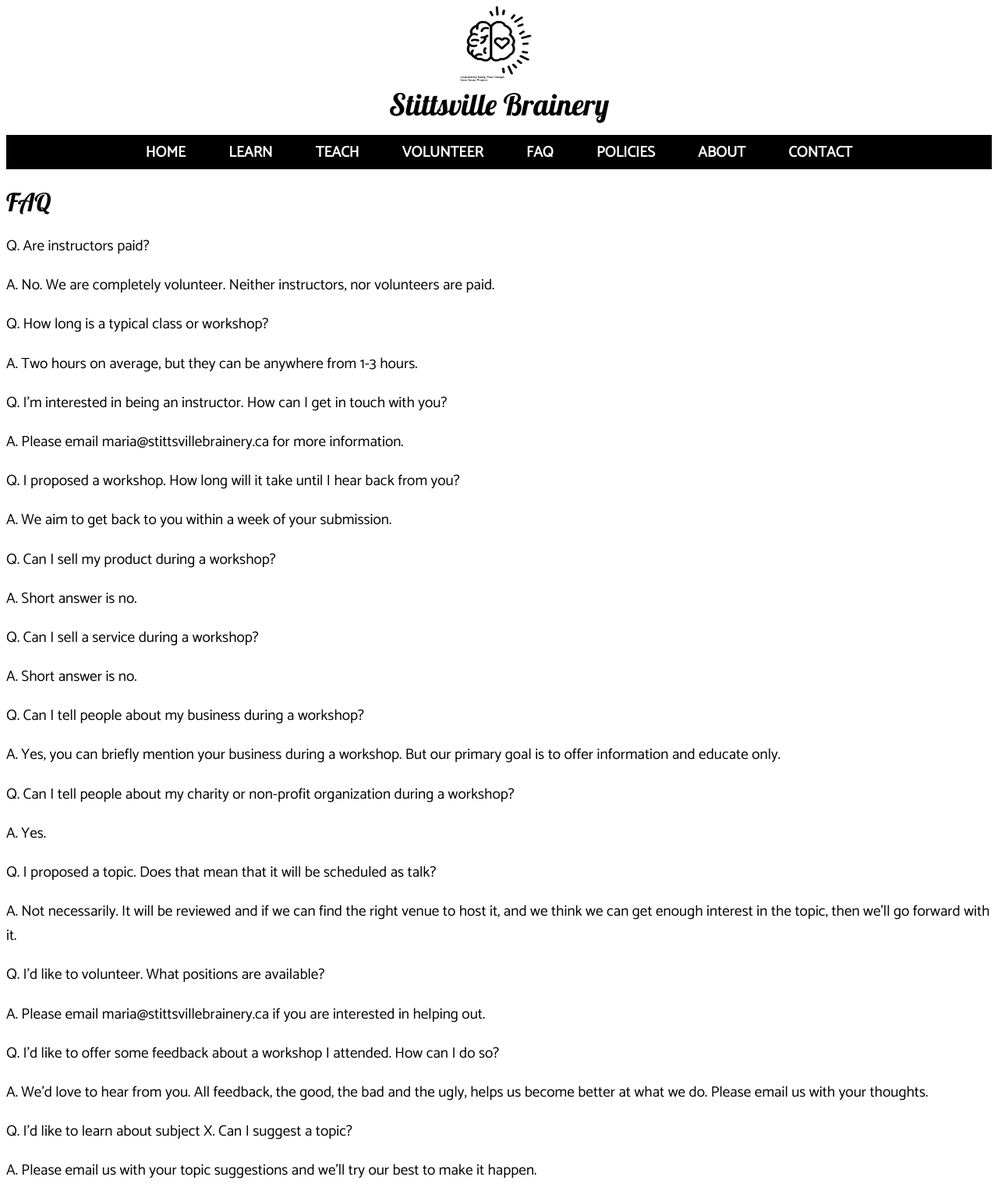
After one commit to msoulier/stittsvillebrainery_site, a Flask app: page /faq/ in a window 1280 px wide. The commit adds this page. Shown: the whole page at 78% size. Run offline with Flask 2, Linux system fonts and the light colour scheme.

Commit message:
Populating some of the initial site content.

```diff
--- a/site/routes.py
+++ b/site/routes.py
@@ -21,6 +21,22 @@
     log.info("in index, request.method is GET")
     return render_template('index.html')
 
+@app.route('/policies/')
+def policies():
+    return render_template('policies.html')
+
+@app.route('/about/')
+def about():
+    return render_template('about.html')
+
+@app.route('/contact/')
+def contact():
+    return render_template('contact.html')
+
+@app.route('/faq/')
+def faq():
+    return render_template('faq.html')
+
 def main():
     host = '0.0.0.0'
     port = 8080
--- a/site/templates/base.html
+++ b/site/templates/base.html
@@ -1,10 +1,9 @@
 <html>
     <head>
         <title>Welcome to the Stittsville Brainery!</title>
-        <link rel="icon" href="/static/images/brainery_logo_large.png">
+        <link rel="icon" href="/static/images/brainery_with_heart.png">
         <link href="https://fonts.googleapis.com/css?family=Lobster" rel="stylesheet">
         <link href="https://fonts.googleapis.com/css?family=Catamaran" rel="stylesheet">
-        <link href="https://fonts.googleapis.com/css?family=Shadows Into Light" rel="stylesheet">
         <style>
             * { box-sizing: border-box; }
             p.logo { font-family: "Lobster", sans-serif;
@@ -43,6 +42,7 @@
                  font-weight: normal; }
             h2 { font-family: Catamaran;
                  font-weight: normal; }
+            li { font-family: Catamaran;}
 
         </style>
     </head>
--- /dev/null
+++ b/site/templates/faq.html
@@ -0,0 +1,42 @@
+{% extends "base.html" %}
+
+{% block content %}
+<h1>FAQ</h1>
+<p>Q.  Are instructors paid?</p>
+<p>A.  No.  We are completely volunteer.  Neither instructors, nor volunteers
+are paid.</p>
+<p>Q.  How long is a typical class or workshop?</p>
+<p>A.  Two hours on average, but they can be anywhere from 1-3 hours.</p>
+<p>Q.  I'm interested in being an instructor.  How can I get in touch with
+you?</p>
+<p>A.  Please email maria@stittsvillebrainery.ca for more information.</p>
+<p>Q.  I proposed a workshop.  How long will it take until I hear back from
+you?</p>
+<p>A.  We aim to get back to you within a week of your submission.</p>
+<p>Q.  Can I sell my product during a workshop?</p>
+<p>A.  Short answer is no.</p>
+<p>Q.  Can I sell a service during a workshop?</p>
+<p>A.  Short answer is no.</p>
+<p>Q.  Can I tell people about my business during a workshop?</p>
+<p>A.  Yes, you can briefly mention your business during a workshop. But our
+primary goal is to offer information and educate only.</p>
+<p>Q.  Can I tell people about my charity or non-profit organization during a
+workshop?</p>
+<p>A.  Yes.</p>
+<p>Q.  I proposed a topic.  Does that mean that it will be scheduled as
+talk?</p>
+<p>A.  Not necessarily.  It will be reviewed and if we can find the right
+venue to host it, and we think we can get enough interest in the topic, then
+we'll go forward with it.</p>
+<p>Q.  I'd like to volunteer.  What positions are available?</p>
+<p>A.  Please email maria@stittsvillebrainery.ca if you are interested in
+helping out.</p>
+<p>Q.  I'd like to offer some feedback about a workshop I attended.  How can I
+do so?</p>
+<p>A.  We'd love to hear from you.  All feedback, the good, the bad and the
+ugly, helps us become better at what we do.  Please email us with your
+thoughts.</p>
+<p>Q.  I'd like to learn about subject X.  Can I suggest a topic?</p>
+<p>A.  Please email us with your topic suggestions and we'll try our best to
+make it happen.</p>
+{% endblock %}
--- a/site/templates/index.html
+++ b/site/templates/index.html
@@ -33,8 +33,8 @@
             <div class="column right">
                 <!-- Bar graph -->
                 <h1>Brainery Impact Meter</h2>
-                <dl><dd class="percentage percentage=2%"><span class="text">Number
-of participants: 2</span></dd>
+                <dl><dd class="percentage percentage=0"><span class="text">Number
+of participants: 0</span></dd>
                 <dd class="percentage percentage=0"><span class="text">Number
 of workshops: 0</span></dd>
                 <dd class="percentage percentage=0"><span class="text">Hours
```
Also changed, not shown: site/templates/about.html (added, +19 -0 lines), site/templates/contact.html (added, +11 -0 lines), site/templates/policies.html (added, +12 -0 lines).
